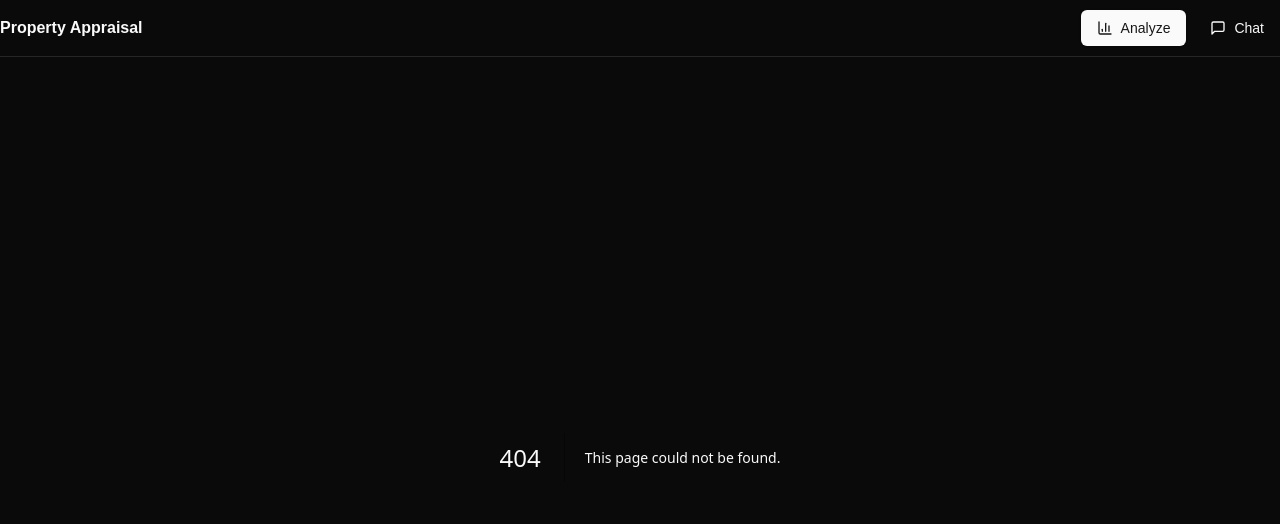
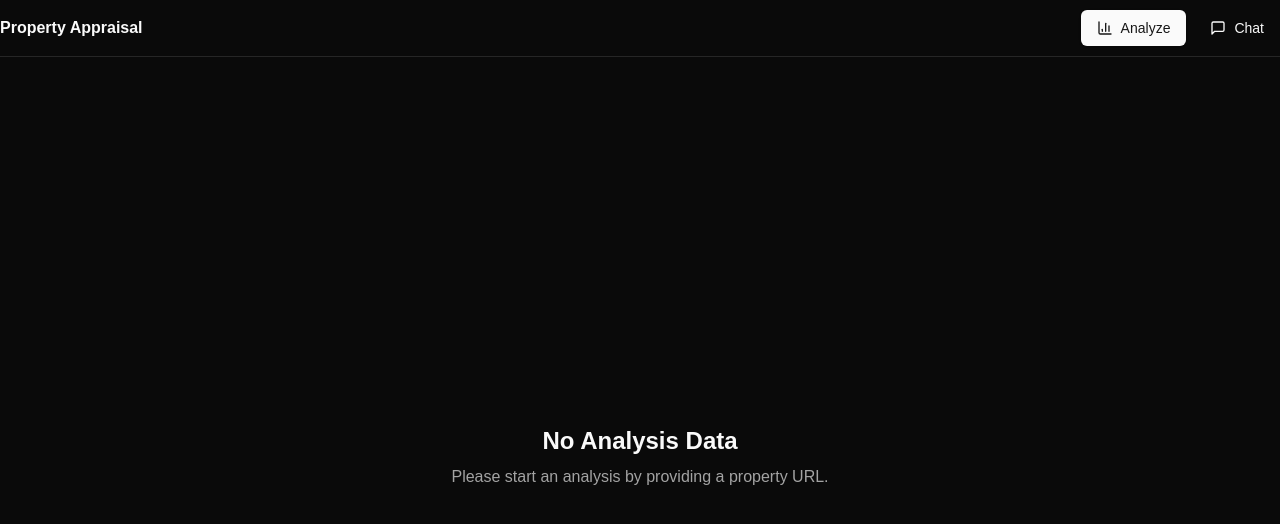
Before and after one commit to saxzzy94/appraisal-frontend, a Next.js app: page /analyze in a window 1280 px wide. Before the commit this address had no page. Shown: the top 524 px of the page. Built offline with nearby package versions, Linux system fonts and the light colour scheme; no server answers.

Commit message:
feat: auto-trigger analysis from URL parameter
- Add automatic property analysis when URL is provided
- Improve error handling with toast notifications
- Enhance no-data state UI
- Integrate with existing dashboard components

```diff
--- a/src/app/page.tsx
+++ b/src/app/analyze/page.tsx
@@ -1,8 +1,9 @@
 'use client';
 
-import { URLInputForm } from "@/components/forms/URLInputForm";
 import { usePropertyAnalysis } from "@/hooks/usePropertyAnalysis";
 import { useToast } from "@/hooks/use-toast";
+import { useSearchParams } from "next/navigation";
+import { useEffect } from "react";
 import { PropertyOverview } from "@/components/analysis/PropertyOverview";
 import { AnalysisMetrics } from "@/components/analysis/AnalysisMetrics";
 import { AnalysisActions } from "@/components/analysis/AnalysisActions";
@@ -23,20 +24,22 @@ interface PriceData {
 }
 
 export default function Home() {
-  const { analyzeProperty, isAnalyzing, analysisResult, clearAnalysis } = usePropertyAnalysis();
+  const { analyzeProperty, analysisResult, clearAnalysis } = usePropertyAnalysis();
   const { toast } = useToast();
+  const searchParams = useSearchParams();
 
-  const handleAnalysis = async (url: string) => {
-    try {
-      await analyzeProperty(url);
-    } catch (err) {
-      toast({
-        title: "Error",
-        description: err instanceof Error ? err.message : "Failed to analyze property",
-        variant: "destructive",
+  useEffect(() => {
+    const propertyUrl = searchParams.get('url');
+    if (propertyUrl && !analysisResult) {
+      analyzeProperty(propertyUrl).catch((error) => {
+        toast({
+          title: "Analysis Error",
+          description: error.message || "Failed to analyze property",
+          variant: "destructive",
+        });
       });
     }
-  };
+  }, [searchParams, analysisResult, analyzeProperty, toast]);
 
   if (analysisResult) {
     // Prepare data for price trend chart with house type information
@@ -126,8 +129,13 @@ export default function Home() {
   }
 
   return (
-    <div className="min-h-screen bg-background">
-     No alalysis
+    <div className="min-h-screen bg-background flex items-center justify-center">
+      <div className="text-center">
+        <h1 className="text-2xl font-semibold mb-2">No Analysis Data</h1>
+        <p className="text-muted-foreground">
+          Please start an analysis by providing a property URL.
+        </p>
+      </div>
     </div>
   );
 }
--- a/src/lib/api.ts
+++ b/src/lib/api.ts
@@ -42,7 +42,7 @@ class PropertyApi {
   }
 
   async analyzeProperty(url: string): Promise<ApiResponse> {
-    const response = await this.fetchWithError(`${this.baseUrl}property/analyze`, {
+    const response = await this.fetchWithError(`${this.baseUrl}/property/analyze`, {
       method: 'POST',
       body: JSON.stringify({ url }),
     });
@@ -50,10 +50,6 @@ class PropertyApi {
     return response.json();
   }
 
-  // async getAnalysis(requestId: string): Promise<ApiResponse> {
-  //   const response = await this.fetchWithError(`${this.baseUrl}/analysis/${requestId}`);
-  //   return response.json();
-  // }
 
   async getReport(reportUrl: string): Promise<Blob> {
     const response = await this.fetchWithError(`${this.baseUrl}${reportUrl}`, {
```
